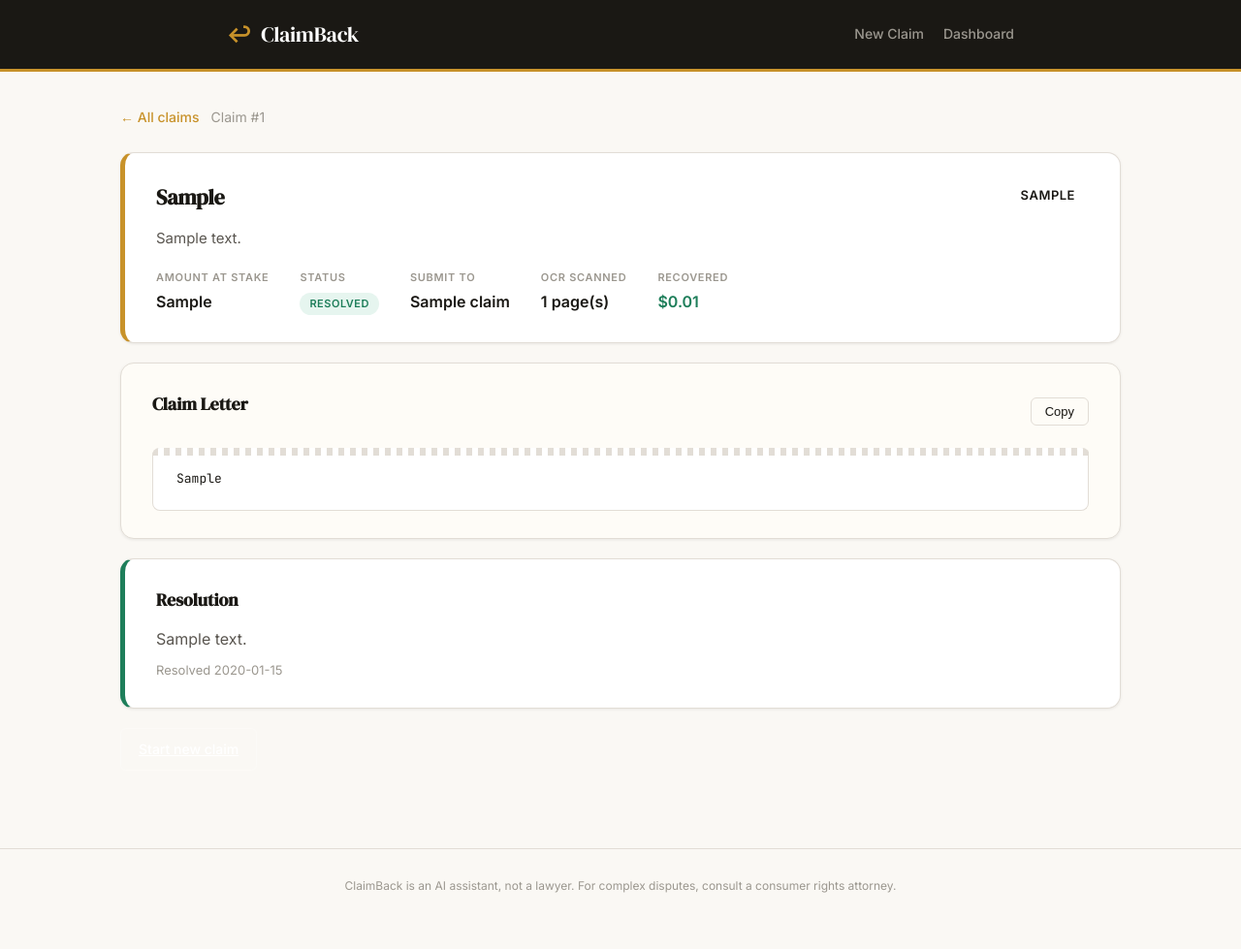
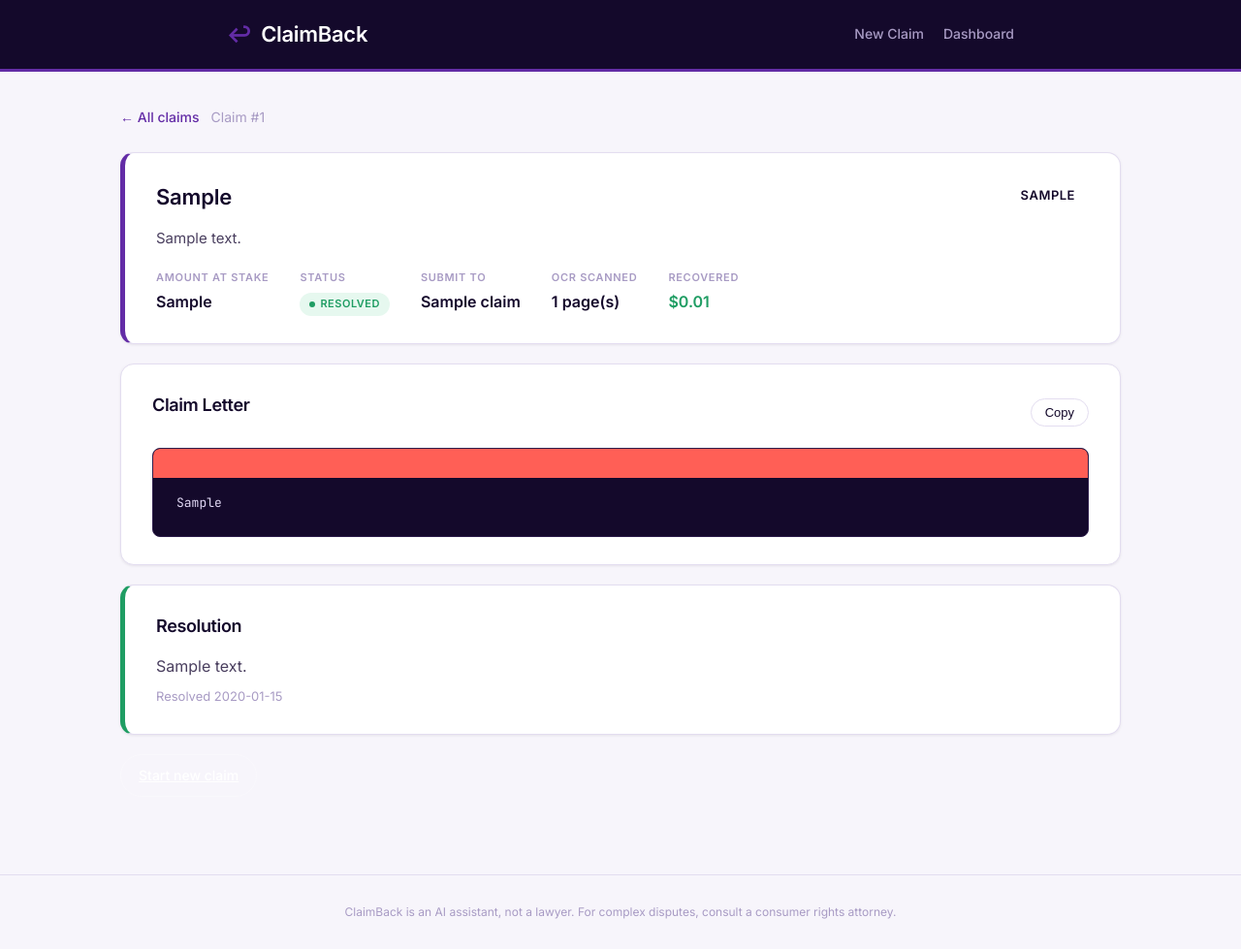
Before and after one commit to AdetayoKalejaiye/claimback, a Flask app: page /claim/1 in a window 1280 px wide. Shown: the whole page at 97% size. Before the commit the page ends 921 px from the top, so only its background shows below. Run offline with Flask 3, Linux system fonts and the light colour scheme; tables that the repository leaves empty hold one stand-in row (values such as "Sample post"); some libraries are stand-ins or nearby versions.

```diff
--- a/static/css/dashboard.css
+++ b/static/css/dashboard.css
@@ -12,7 +12,7 @@
 .nav-link {
   font-size: 14px;
   font-weight: 500;
-  color: #9b978f;
+  color: var(--ink-faint);
   text-decoration: none;
   transition: color 0.15s;
 }
@@ -170,11 +173,13 @@
 }
 
 .badge-strength.strong   { background: var(--green-bg);  color: var(--green); }
-.badge-strength.moderate { background: var(--gold-bg);   color: var(--gold); }
+.badge-strength.moderate { background: var(--primary-bg);   color: var(--primary); }
 .badge-strength.weak     { background: var(--red-bg);    color: var(--red); }
 
 .badge-status {
-  display: inline-block;
+  display: inline-flex;
+  align-items: center;
+  gap: 5px;
   border-radius: 20px;
   padding: 3px 10px;
   font-size: 11px;
@@ -183,13 +188,25 @@
   letter-spacing: 0.5px;
 }
 
-.badge-status.pending   { background: #f0f0ee; color: var(--ink-faint); }
+/* Signature detail: a small health dot, like a monitor's status indicator.
+   It just borrows the badge's own text color, so every status stays in sync. */
+.badge-status::before {
+  content: '';
+  display: inline-block;
+  width: 6px;
+  height: 6px;
+  border-radius: 50%;
+  background: currentColor;
+  flex-shrink: 0;
+}
+
+.badge-status.pending   { background: #f0eef7; color: var(--ink-faint); }
 .badge-status.analyzed  { background: var(--slate-light); color: var(--slate); }
-.badge-status.approved  { background: var(--gold-bg); color: var(--gold); }
+.badge-status.approved  { background: var(--primary-bg); color: var(--primary); }
 .badge-status.submitted { background: #e8eaf6; color: #3949ab; }
 .badge-status.resolved  { background: var(--green-bg); color: var(--green); }
 .badge-status.error     { background: var(--red-bg); color: var(--red); }
-.badge-status.closed    { background: #f0f0ee; color: var(--ink-faint); }
+.badge-status.closed    { background: #f0eef7; color: var(--ink-faint); }
 
 .ocr-tag {
   font-size: 12px;
@@ -219,7 +236,7 @@
 }
 
 .detail-breadcrumb a {
-  color: var(--gold);
+  color: var(--primary);
   text-decoration: none;
   font-weight: 500;
 }
--- a/static/css/style.css
+++ b/static/css/style.css
@@ -1,29 +1,30 @@
 /* ===================================================
    CLAIMBACK — Design tokens
-   Palette: Near-black charcoal + amber gold + slate + warm white
-   Typography: DM Serif Display (display) + Inter (body) + JetBrains Mono (letter)
-   Signature: The "receipt tape" letter preview with monospaced font
+   Palette: Datadog-style violet-black + signature purple + white
+   Typography: Bold grotesk sans (display) + Inter (body) + JetBrains Mono (data/console)
+   Signature: The "letter preview" recast as a terminal/console panel,
+   plus small status dots echoing a monitoring dashboard's health indicators
 =================================================== */
 
 :root {
-  --ink: #1a1814;
-  --ink-muted: #5a5650;
-  --ink-faint: #9b978f;
-  --gold: #c8922a;
-  --gold-light: #f0d98a;
-  --gold-bg: #fdf6e3;
-  --slate: #3a4a5c;
-  --slate-light: #dce6f0;
-  --cream: #faf8f4;
+  --ink: #14092b;
+  --ink-muted: #4a3f5f;
+  --ink-faint: #a89bc4;
+  --primary: #632ca6;
+  --primary-light: #c9b3e8;
+  --primary-bg: #f3ecfb;
+  --slate: #2d4a6b;
+  --slate-light: #dbe6f2;
+  --cream: #f7f5fb;
   --white: #ffffff;
-  --red: #c0392b;
-  --red-bg: #fdecea;
-  --green: #1e7e5a;
-  --green-bg: #e6f5ef;
-  --border: #e2ddd6;
-  --shadow-sm: 0 1px 3px rgba(26,24,20,0.08);
-  --shadow-md: 0 4px 16px rgba(26,24,20,0.10);
-  --shadow-lg: 0 12px 40px rgba(26,24,20,0.14);
+  --red: #d1293f;
+  --red-bg: #fceaec;
+  --green: #1f9d63;
+  --green-bg: #e6f8ef;
+  --border: #e3ddf0;
+  --shadow-sm: 0 1px 3px rgba(20,9,43,0.08);
+  --shadow-md: 0 4px 16px rgba(20,9,43,0.10);
+  --shadow-lg: 0 12px 40px rgba(20,9,43,0.16);
   --radius: 8px;
   --radius-lg: 14px;
 }
@@ -45,7 +46,7 @@ body {
   position: sticky;
   top: 0;
   z-index: 100;
-  border-bottom: 3px solid var(--gold);
+  border-bottom: 3px solid var(--primary);
 }
 
 .header-inner {
@@ -65,13 +66,14 @@ body {
 
 .logo-mark {
   font-size: 22px;
-  color: var(--gold);
+  color: var(--primary);
   font-weight: 700;
   line-height: 1;
 }
 
 .logo-text {
-  font-family: 'DM Serif Display', serif;
+  font-family: 'Inter', sans-serif;
+  font-weight: 800;
   font-size: 22px;
   color: var(--white);
   letter-spacing: -0.3px;
@@ -335,7 +341,7 @@ textarea::placeholder { color: var(--ink-faint); }
 
 /* Overview card */
 .card-overview {
-  border-left: 5px solid var(--gold);
+  border-left: 5px solid var(--primary);
 }
 
 .card-header {
@@ -347,7 +353,8 @@ textarea::placeholder { color: var(--ink-faint); }
 }
 
 .card-header h2 {
-  font-family: 'DM Serif Display', serif;
+  font-family: 'Inter', sans-serif;
+  font-weight: 800;
   font-size: 22px;
   color: var(--ink);
   letter-spacing: -0.2px;
@@ -400,7 +407,9 @@ textarea::placeholder { color: var(--ink-faint); }
 
 /* Legal card */
 .card-title {
-  font-family: 'DM Serif Display', serif;
+  font-family: 'Inter', sans-serif;
+  font-weight: 800;
+  letter-spacing: -0.02em;
   font-size: 18px;
   color: var(--ink);
   margin-bottom: 14px;
@@ -526,11 +535,11 @@ textarea::placeholder { color: var(--ink-faint); }
   transition: background 0.15s;
 }
 
-.btn-refine:hover { background: #b07c20; }
+.btn-refine:hover { background: #4f2286; }
 
 /* Letter */
 .card-letter {
-  background: #fefcf7;
+  background: var(--white);
 }
 
 .card-title-row {
@@ -543,7 +552,7 @@ textarea::placeholder { color: var(--ink-faint); }
 .btn-copy {
   background: none;
   border: 1.5px solid var(--border);
-  border-radius: 6px;
+  border-radius: 999px;
   padding: 6px 14px;
   font-size: 13px;
   font-weight: 500;
@@ -555,20 +564,21 @@ textarea::placeholder { color: var(--ink-faint); }
 .btn-copy:hover { border-color: var(--ink); }
 .btn-copy.copied { border-color: var(--green); color: var(--green); }
 
+/* Signature element: the letter lives in a dark console/log panel,
+   echoing the terminal & graph panels throughout a monitoring dashboard */
 .letter-preview {
   font-family: 'JetBrains Mono', monospace;
   font-size: 13px;
   line-height: 1.8;
-  color: var(--ink);
+  color: #e2d9f5;
   white-space: pre-wrap;
   word-break: break-word;
-  background: var(--white);
-  border: 1.5px solid var(--border);
+  background: var(--ink);
+  border: 1.5px solid #2c1c4a;
   border-radius: var(--radius);
-  padding: 20px 24px;
-  /* Signature element: receipt tape top edge */
-  border-top: none;
+  padding: 44px 24px 22px;
   position: relative;
+  overflow: hidden;
 }
 
 .letter-preview::before {
@@ -576,17 +586,16 @@ textarea::placeholder { color: var(--ink-faint); }
   display: block;
   position: absolute;
   top: 0;
-  left: -1.5px;
-  right: -1.5px;
-  height: 8px;
-  background: repeating-linear-gradient(
-    90deg,
-    var(--border) 0px,
-    var(--border) 6px,
-    transparent 6px,
-    transparent 12px
-  );
-  border-radius: var(--radius) var(--radius) 0 0;
+  left: 0;
+  right: 0;
+  height: 30px;
+  background-color: #241542;
+  background-image:
+    radial-gradient(circle 5px at 18px 15px, #ff5f56, #ff5f56),
+    radial-gradient(circle 5px at 36px 15px, #ffbd2e, #ffbd2e),
+    radial-gradient(circle 5px at 54px 15px, #2fd97a, #2fd97a);
+  background-repeat: no-repeat;
+  border-radius: calc(var(--radius) - 1.5px) calc(var(--radius) - 1.5px) 0 0;
 }
 
 /* ===== APPROVAL BAR ===== */
@@ -623,7 +634,7 @@ textarea::placeholder { color: var(--ink-faint); }
   background: none;
   border: 1.5px solid rgba(255,255,255,0.25);
   color: var(--white);
-  border-radius: 6px;
+  border-radius: 999px;
   padding: 10px 18px;
   font-size: 14px;
   font-weight: 500;
```
Also changed, not shown: other parts of static/css/dashboard.css (+17 -12 lines), other parts of static/css/style.css (+42 -34 lines), claimback.db (added).
